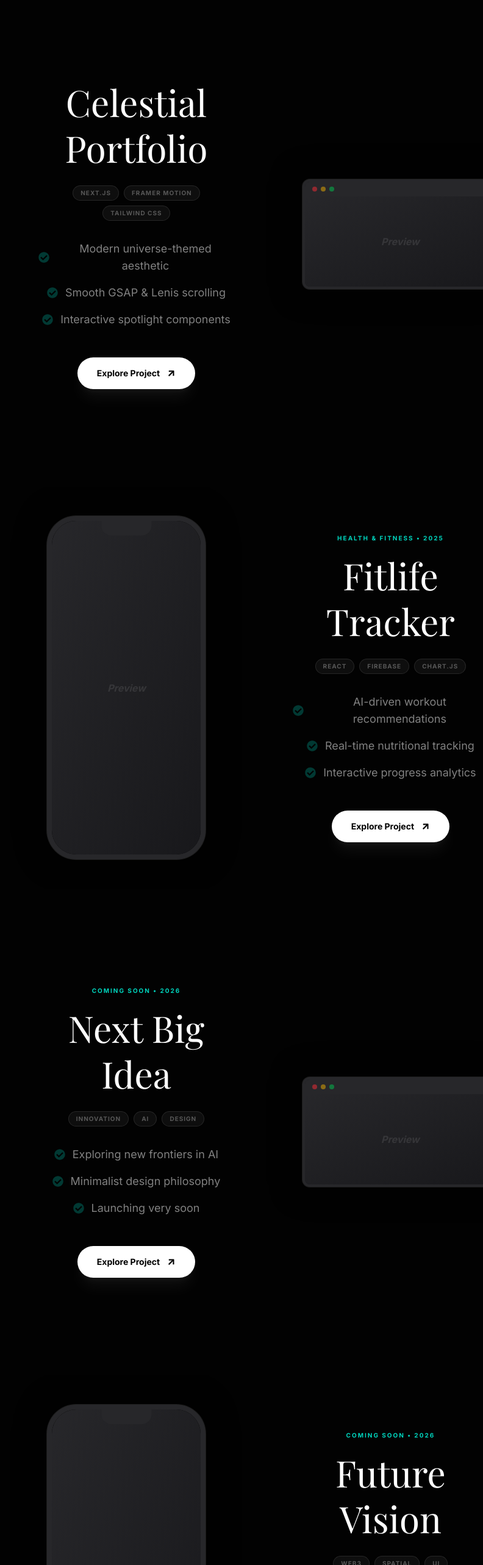
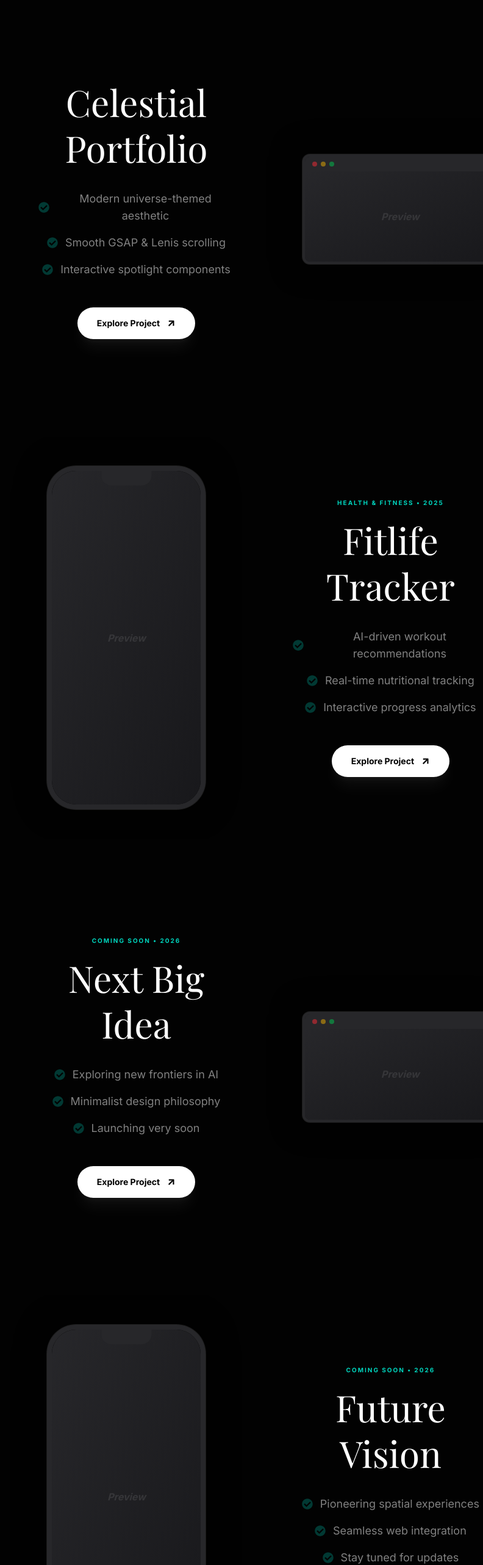
Before and after one commit to aasthakumari03/updated_Portfolio, a Next.js app: page / in a window 1280 px wide. Shown: the part 2838-5404 px from the top of the page at 61% size, without its empty margins (488-1280 px from the left). Built offline with nearby package versions, Linux system fonts and the light colour scheme; a web font is replaced by a local one.

Commit message:
refine: remove technical/language tags from all project cards

```diff
--- a/app/page.tsx
+++ b/app/page.tsx
@@ -218,7 +218,7 @@ export default function Home() {
             title="Celestial Portfolio"
             category=""
             year=""
-            tags={["Next.js", "Framer Motion", "Tailwind CSS"]}
+            tags={[]}
             features={[
               "Modern universe-themed aesthetic",
               "Smooth GSAP & Lenis scrolling",
@@ -231,7 +231,7 @@ export default function Home() {
             title="Fitlife Tracker"
             category="Health & Fitness"
             year="2025"
-            tags={["React", "Firebase", "Chart.js"]}
+            tags={[]}
             features={[
               "AI-driven workout recommendations",
               "Real-time nutritional tracking",
@@ -245,7 +245,7 @@ export default function Home() {
             title="Next Big Idea"
             category="Coming Soon"
             year="2026"
-            tags={["Innovation", "AI", "Design"]}
+            tags={[]}
             features={[
               "Exploring new frontiers in AI",
               "Minimalist design philosophy",
@@ -258,7 +258,7 @@ export default function Home() {
             title="Future Vision"
             category="Coming Soon"
             year="2026"
-            tags={["Web3", "Spatial", "UI"]}
+            tags={[]}
             features={[
               "Pioneering spatial experiences",
               "Seamless web integration",
--- a/components/ProjectCard.tsx
+++ b/components/ProjectCard.tsx
@@ -57,6 +57,7 @@ const ProjectCard: React.FC<ProjectCardProps> = ({
                         {title}
                     </h2>
                     {/* Tags */}
+                    {tags.length > 0 && (
                         <div className="flex flex-wrap justify-center gap-2 pt-2">
                             {tags.map((tag, index) => (
                                 <span key={index} className="px-3 py-1 bg-white/5 border border-white/10 rounded-full text-[10px] font-bold text-white/30 uppercase tracking-widest group-hover:border-teal-400/20 transition-all">
@@ -64,6 +65,7 @@ const ProjectCard: React.FC<ProjectCardProps> = ({
                                 </span>
                             ))}
                         </div>
+                    )}
                 </div>
 
                 <ul className="space-y-4 flex flex-col items-center">
```
Lines whose indentation alone changed are shown as unchanged.
